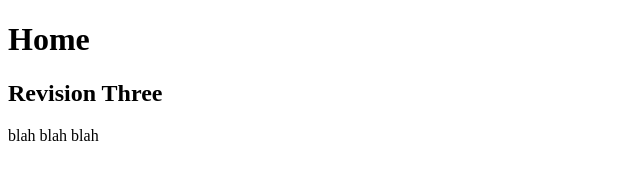
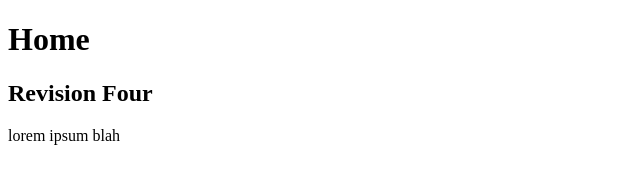
Before and after one commit to seriflafont/tester_repo, a plain HTML site: page index.html in a window 1280 px wide. Shown: the full height of the page, 0-640 px from the left. Drawn offline with Linux system fonts and the light colour scheme.

Commit message:
revision four

```diff
--- a/index.html
+++ b/index.html
@@ -7,7 +7,7 @@
 <body>
 
   <h1>Home</h1>
-  <h2>Revision Three</h2>
-  <p>blah blah blah</p>
+  <h2>Revision Four</h2>
+  <p>lorem ipsum blah</p>
 </body>
 </html>
```
